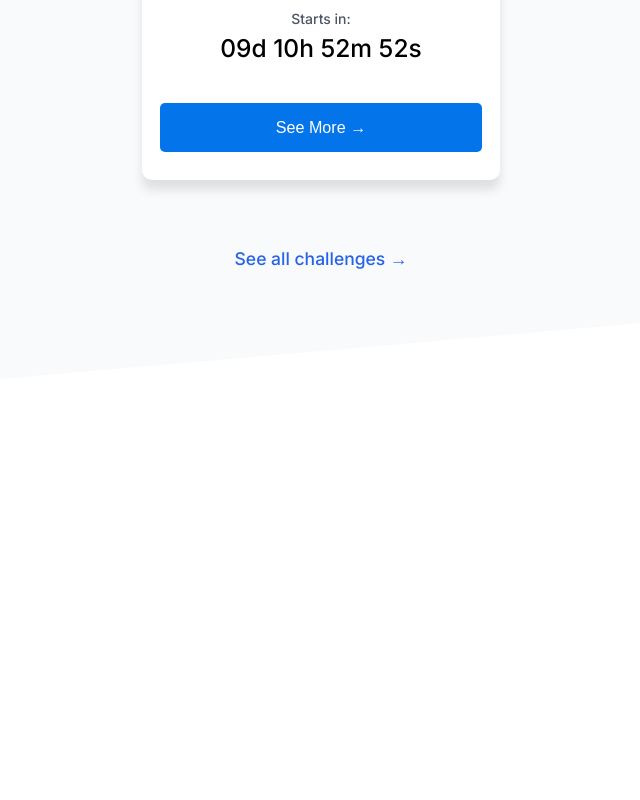
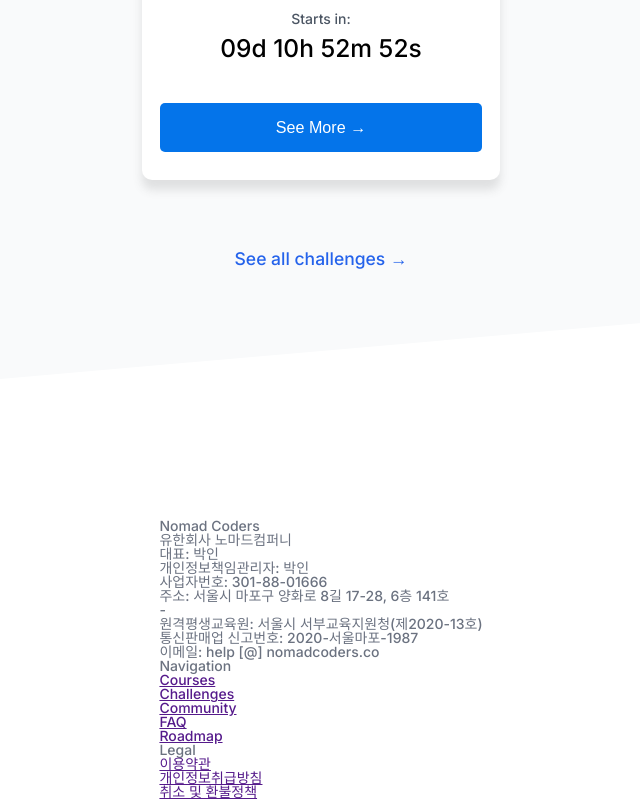
Before and after one commit to azaespa/NomadCloners, a plain HTML site: page index.html in a window 1280 px wide. Shown: the part 2750-3550 px from the top of the page, without its empty margins (319-959 px from the left). Before the commit the page ends 3269 px from the top, so only its background shows below. Drawn offline with Linux system fonts and the light colour scheme.

Commit message:
index footer initial

```diff
--- a/index.html
+++ b/index.html
@@ -274,5 +274,41 @@
         </div>
       </div>
     </div>
+    <div class="footer">
+      <div class="footerSetA">
+        <h3>Nomad Coders</h3>
+        <span>
+          유한회사 노마드컴퍼니<br>
+대표: 박인<br>
+개인정보책임관리자: 박인<br>
+사업자번호: 301-88-01666<br>
+주소: 서울시 마포구 양화로 8길 17-28, 6층 141호<br>
+-<br>
+원격평생교육원: 서울시 서부교육지원청(제2020-13호)<br>
+통신판매업 신고번호: 2020-서울마포-1987<br>
+이메일: help [@] nomadcoders.co<br>
+        </span>
+      </div>
+      <div class="footerSetB">
+        <div class="footerNavigation">
+          <h3>Navigation</h3>
+          <ul>
+            <li><a href="">Courses</a></li>
+            <li><a href="">Challenges</a></li>
+            <li><a href="">Community</a></li>
+            <li><a href="">FAQ</a></li>
+            <li><a href="">Roadmap</a></li>
+          </ul>
+        </div>
+        <div class="footerLegal">
+          <h3>Legal</h3>
+          <ul>
+            <li><a href="">이용약관</a></li>
+            <li><a href="">개인정보취급방침</a></li>
+            <li><a href="">취소 및 환불정책</a></li>
+          </ul>
+        </div>
+      </div>
+    </div>
   </body>
 </html>
```
